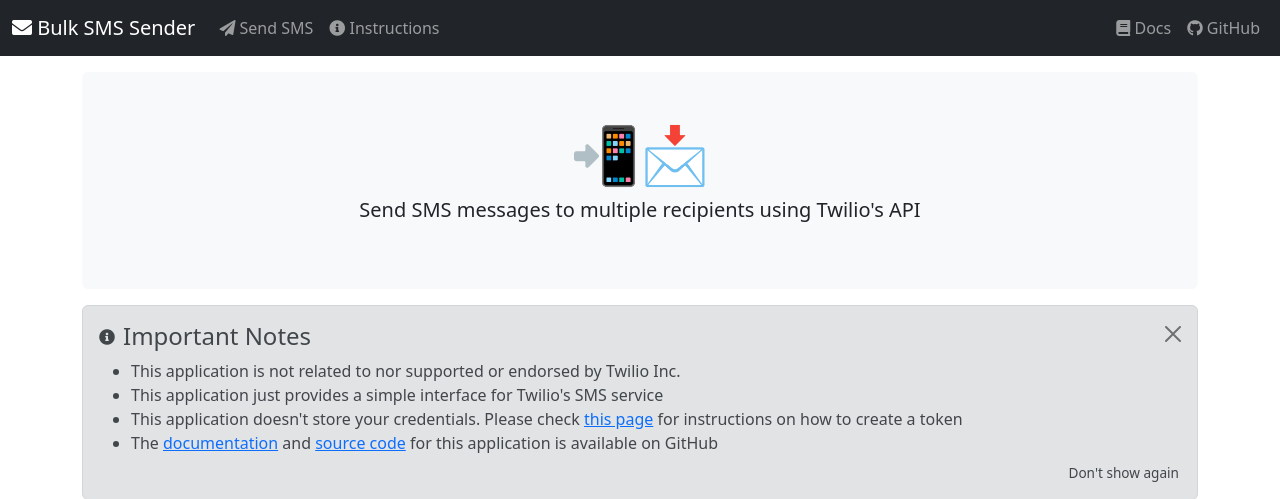
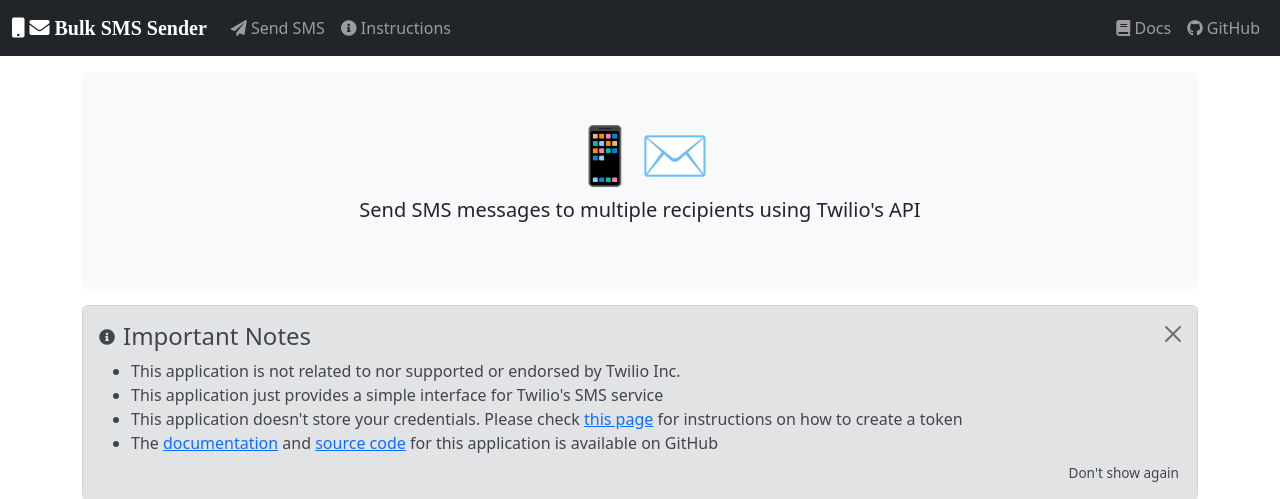
Before and after one commit to RAHB-REALTORS-Association/sms-sender, a Flask app: page / in a window 1280 px wide. Shown: the top 499 px of the page. Run offline with Flask 3, Linux system fonts and the light colour scheme.

Commit message:
iconography

```diff
--- a/templates/base.html
+++ b/templates/base.html
@@ -20,7 +20,7 @@
 <body>
     <nav class="navbar navbar-expand-lg navbar-dark bg-dark">
         <div class="container-fluid">
-            <a class="navbar-brand" href="{{ url_for('index') }}"><span aria-hidden="true" class="fas fa-envelope"></span> Bulk SMS Sender</a>
+            <a class="navbar-brand" href="{{ url_for('index') }}"><span aria-hidden="true" class="fas fa-mobile">&nbsp;<span aria-hidden="true" class="fas fa-envelope"></span> Bulk SMS Sender</a>
             <button class="navbar-toggler" type="button" data-bs-toggle="collapse" data-bs-target="#navbarNav" aria-controls="navbarNav" aria-expanded="false" aria-label="Toggle navigation">
                 <span class="navbar-toggler-icon"></span>
             </button>
@@ -69,7 +69,7 @@
         {% endif %}
         {% endwith %}
         <div class="container bg-light p-5 my-3 rounded text-center">
-            <h1 class="display-4">📲📩</h1>
+            <h1 class="display-4">📱✉️</h1>
             <p class="lead">Send SMS messages to multiple recipients using Twilio's API</p>
         </div>
         {% block content %}
```
